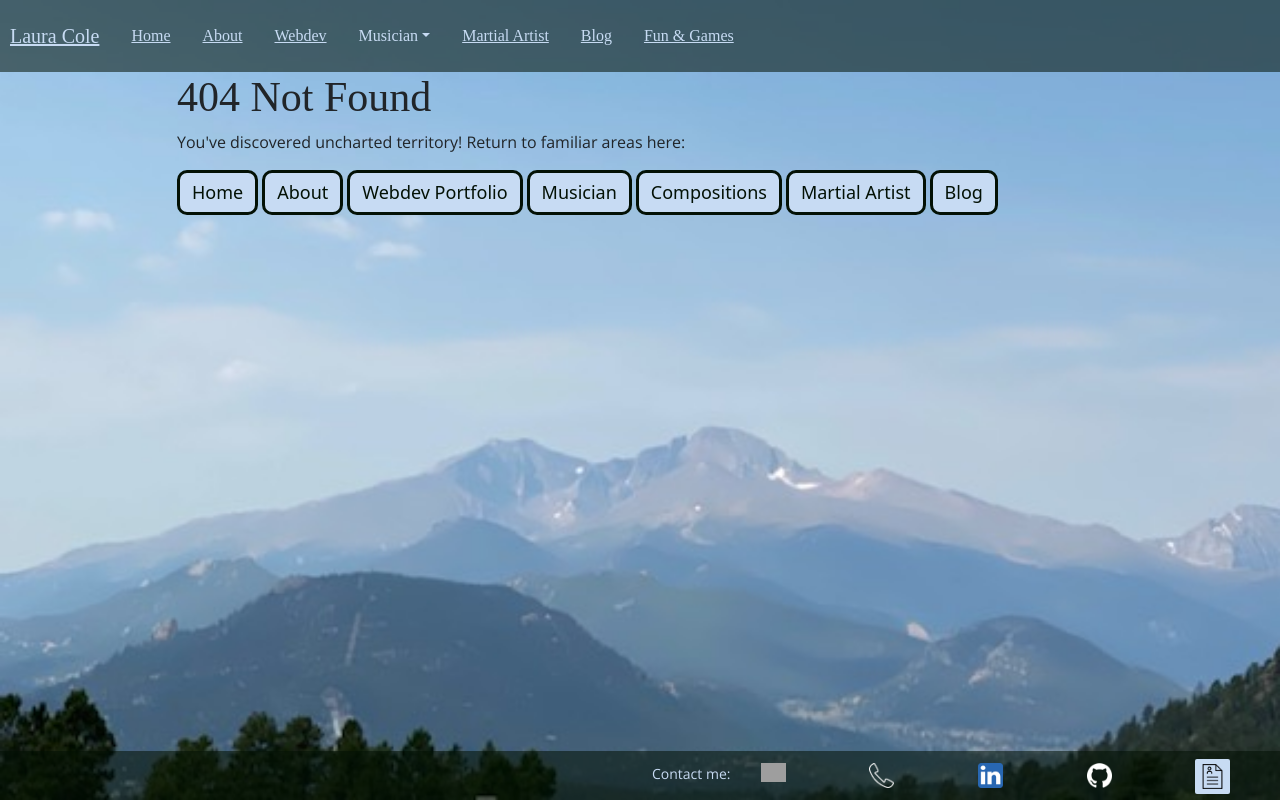
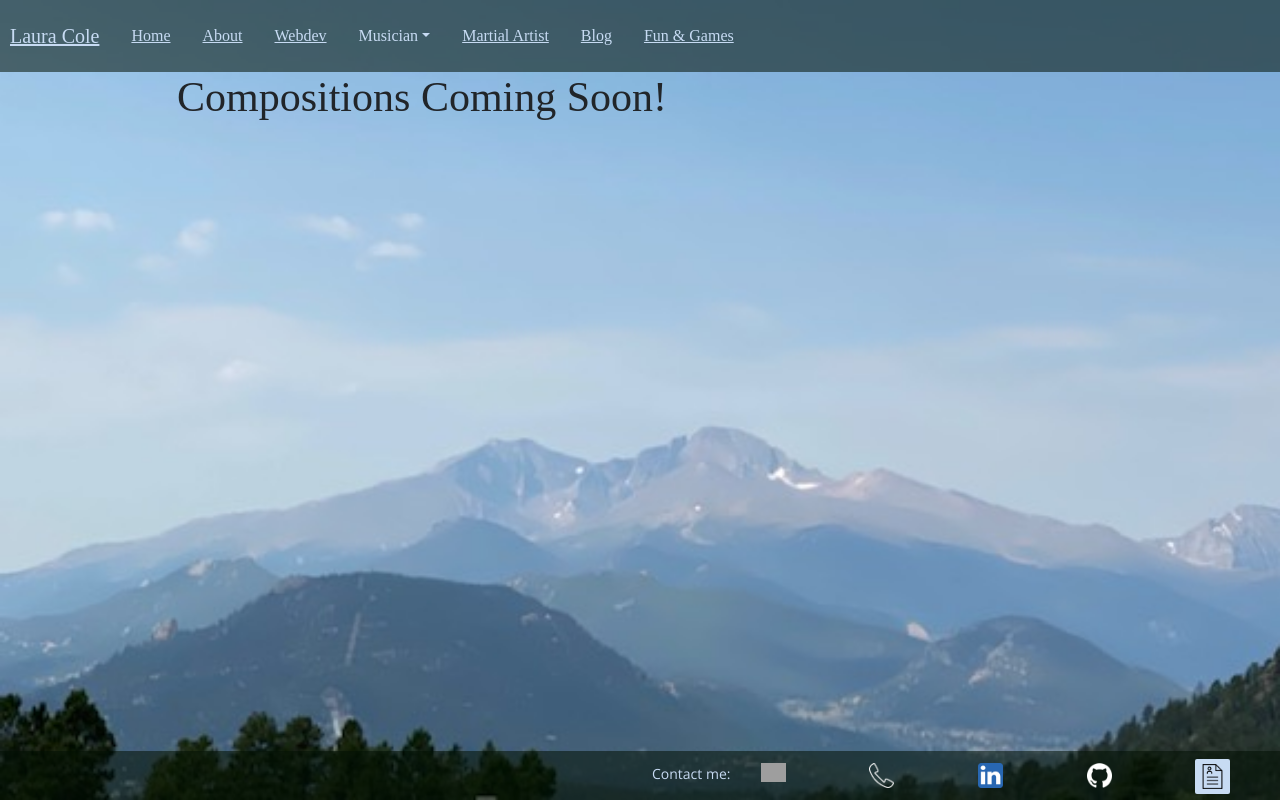
Before and after one commit to LauraCole1900/lcolearts-blog, a React (Create React App) app in the folder client/: page /music in a window 1280 px wide. Built offline with nearby package versions, Linux system fonts and the light colour scheme; grey boxes are pictures that could not be loaded; a web font is replaced by a local one.

Commit message:
added Music element so routing doesn't throw 404

```diff
--- a/client/src/App.tsx
+++ b/client/src/App.tsx
@@ -6,7 +6,7 @@ import 'bootstrap/dist/css/bootstrap.min.css';
 import Container from "react-bootstrap/Container";
 import Footer from "./components/footer";
 import Navigation from "./components/navbar";
-import { Blog, BlogEntry, LandingPage, LoginPage, NotFound, PostForm } from "./components/pages";
+import { Blog, BlogEntry, LandingPage, LoginPage, Music, NotFound, PostForm } from "./components/pages";
 import './App.css';
 
 
@@ -66,6 +66,7 @@ const App = (): ReactElement => {
               <Route path="/log_me_in" element={<LoginPage />} />
               <Route path="/new_post" element={<PostForm />} />
               <Route path="/edit_post/:postId" element={<PostForm />} />
+              <Route path="/music" element={<Music />} />
               <Route path="*" element={<NotFound />} />
             </Routes>
           </Container>
--- a/client/src/components/pages/index.js
+++ b/client/src/components/pages/index.js
@@ -2,5 +2,6 @@ export { default as Blog } from "./blog";
 export { default as BlogEntry } from "./blogEntry";
 export { default as LandingPage } from "./lander";
 export { default as LoginPage } from "./login";
+export { default as Music } from "./music";
 export { default as NotFound } from "./notFound";
 export { default as PostForm } from "./postForm";
--- /dev/null
+++ b/client/src/components/pages/music.tsx
@@ -0,0 +1,25 @@
+import { ReactElement, useEffect, useState } from "react";
+import { NavigateFunction, Params, useNavigate, useParams } from "react-router-dom";
+import { ApolloCache, useMutation, useQuery } from "@apollo/client";
+import { Col, Container, Row } from "react-bootstrap";
+import ReactPaginate from "react-paginate";
+import { TagCloud } from "react-tagcloud";
+import { DELETE_ENTRY, QUERY_ALL_ENTRIES } from "../../utils/gql";
+import { Post } from "../../utils/interfaces";
+import PostCard from "../post";
+import { ConfirmModal, ErrorModal, SuccessModal } from "../modals";
+
+const Music = (): ReactElement => {
+
+  return (
+    <Container>
+      <Row>
+        <Col sm={{ span: 10, offset: 1 }}>
+          <h1>Compositions Coming Soon!</h1>
+        </Col>
+      </Row>
+    </Container>
+  )
+}
+
+export default Music;
--- a/client/src/components/pages/style.css
+++ b/client/src/components/pages/style.css
@@ -14,6 +14,7 @@ body {
   background-image: url("../../pix/meeker-n-longs.jpg");
   background-size: cover;
   background-attachment: fixed;
+  min-height: 100vh;
 }
 
 h1 {
```
